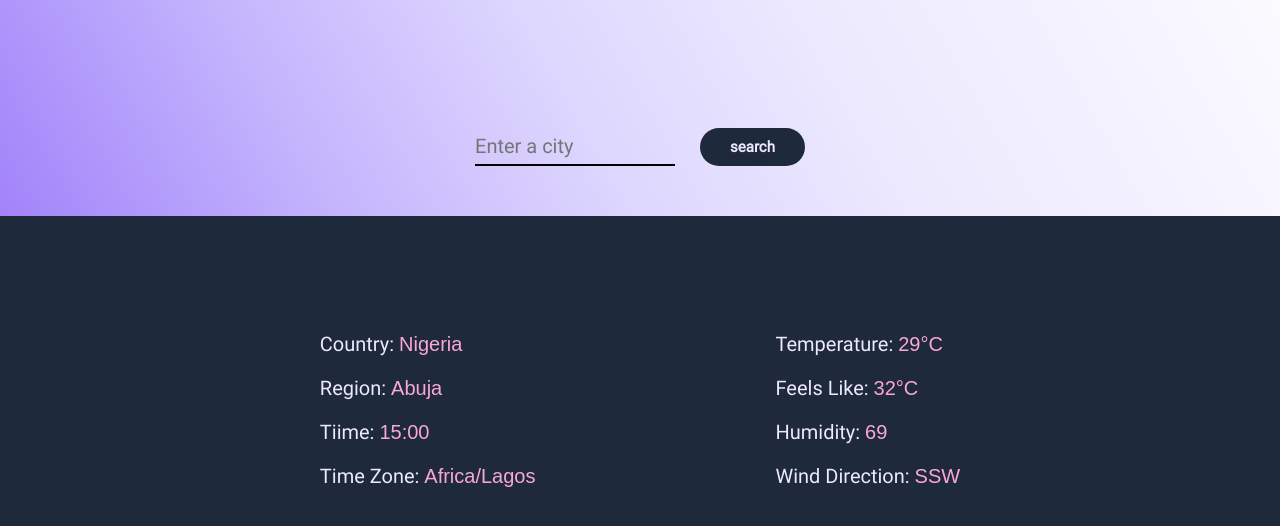
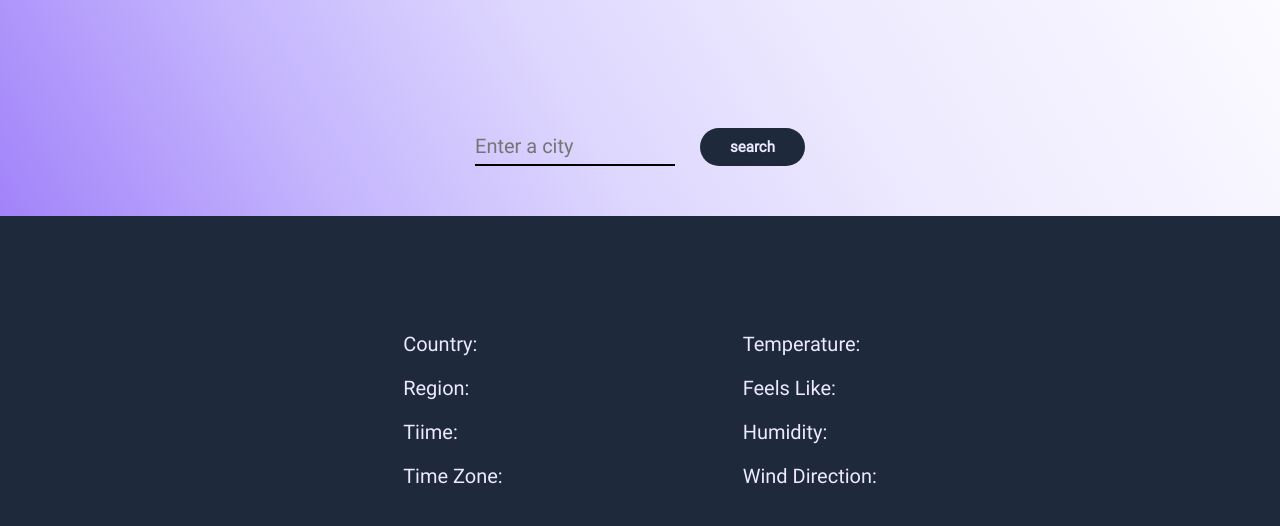
Before and after one commit to Mitchel-Okonjo/wedhuh, a website built with webpack: page dist/index.html in a window 1280 px wide. Shown: the part 172-698 px from the top of the page. Built offline with nearby package versions, Linux system fonts and the light colour scheme; no server answers.

Commit message:
Remove text

```diff
--- a/dist/index.html
+++ b/dist/index.html
@@ -42,38 +42,38 @@
         <div class="location">
           <div class="country">
             <span class="key">Country:</span>
-            <span class="value">Nigeria</span>
+            <span class="value"></span>
           </div>
           <div class="region">
             <span class="key">Region:</span>
-            <span class="value">Abuja</span>
+            <span class="value"></span>
           </div>
           <div class="time">
             <span class="key">Tiime:</span>
-            <span class="value">15:00</span>
+            <span class="value"></span>
           </div>
           <div class="time-zone">
             <span class="key">Time Zone:</span>
-            <span class="value">Africa/Lagos</span>
+            <span class="value"></span>
           </div>
         </div>
         <!-- Details about current weather -->
         <div class="current">
           <div class="temp">
             <span class="key">Temperature:</span>
-            <span class="value">29&deg;C</span>
+            <span class="value"></span>
           </div>
           <div class="feels-like">
             <span class="key">Feels Like:</span>
-            <span class="value">32&deg;C</span>
+            <span class="value"></span>
           </div>
           <div class="humidity">
             <span class="key">Humidity:</span>
-            <span class="value">69</span>
+            <span class="value"></span>
           </div>
           <div class="wind-dir">
             <span class="key">Wind Direction:</span>
-            <span class="value">SSW</span>
+            <span class="value"></span>
           </div>
         </div>
       </div>
```
